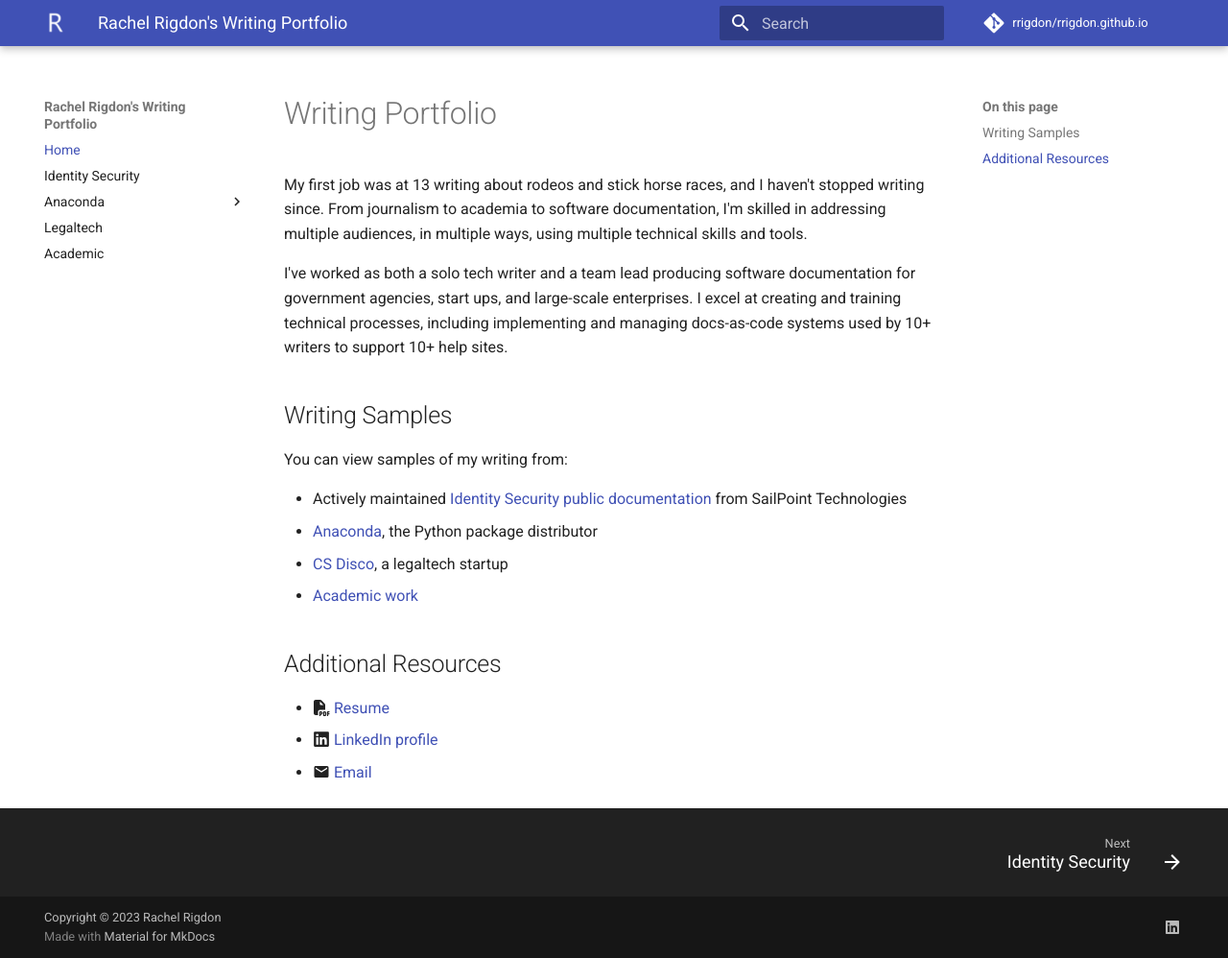
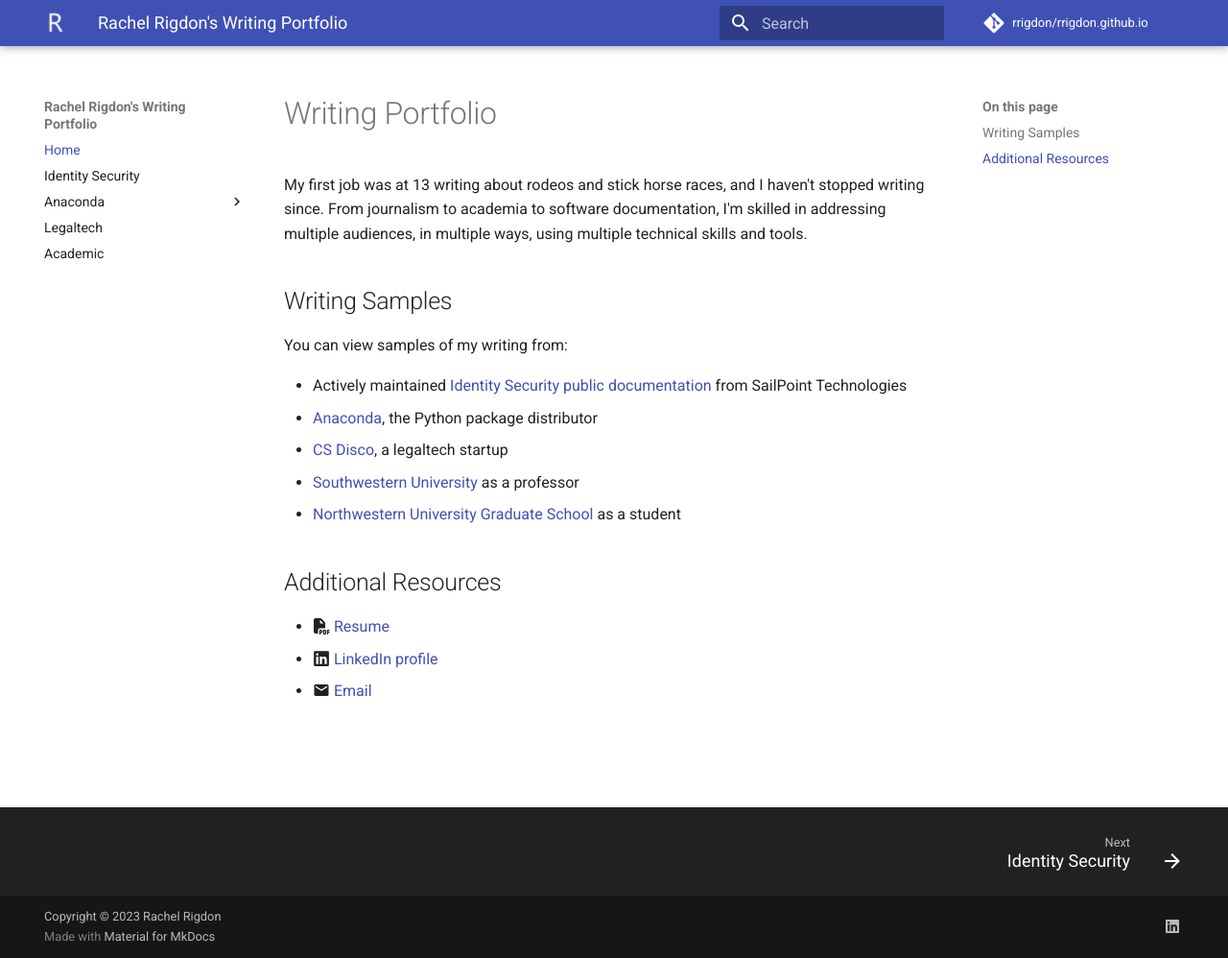
Before and after one commit to rrigdon/rrigdon.github.io, an MkDocs documentation site: the page built from docs/index.md, in a window 1280 px wide and 998 px high. Shown: the whole window at 96% size. Built offline with MkDocs 1.6.1 and Material for MkDocs 9.7.7, drawn with Linux system fonts in a browser that asks for light colours; comment, search, counter and statistics services are not loaded.

Commit message:
refined index

```diff
--- a/docs/index.md
+++ b/docs/index.md
@@ -1,8 +1,6 @@
 # Writing Portfolio
 
 My first job was at 13 writing about rodeos and stick horse races, and I haven't stopped writing since. From journalism to academia to software documentation, I'm skilled in addressing multiple audiences, in multiple ways, using multiple technical skills and tools.
-
-I've worked as both a solo tech writer and a team lead producing software documentation for government agencies, start ups, and large-scale enterprises. I excel at creating and training technical processes, including implementing and managing docs-as-code systems used by 10+ writers to support 10+ help sites.
 
 ## Writing Samples
 You can view samples of my writing from:
@@ -10,7 +8,8 @@
 - Actively maintained [Identity Security public documentation](id_security.md) from SailPoint Technologies
 - [Anaconda](anaconda/index.md), the Python package distributor
 - [CS Disco](disco.md), a legaltech startup
-- [Academic work](academic.md)
+- [Southwestern University](academic.md#as-a-professor) as a professor
+- [Northwestern University Graduate School](academic.md#as-a-student) as a student
 
 ## Additional Resources
 
```
